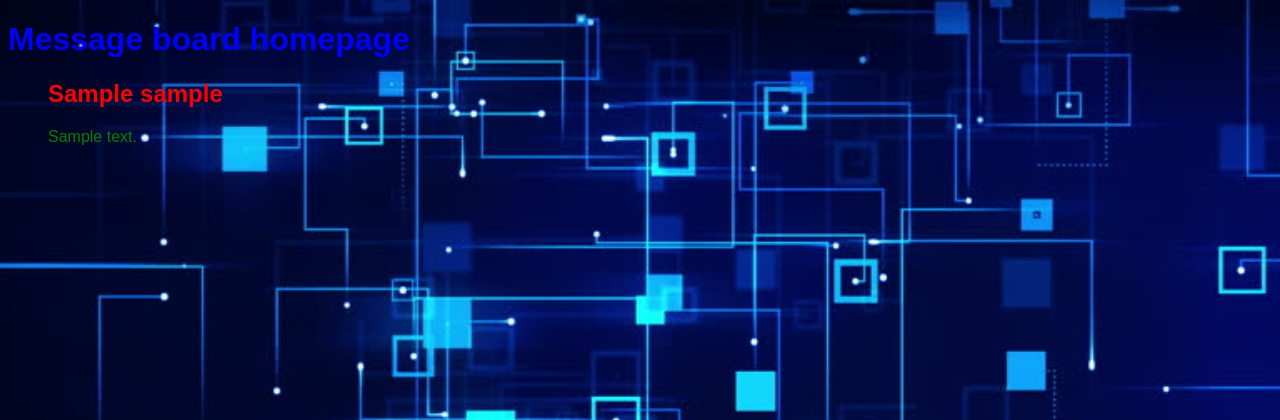
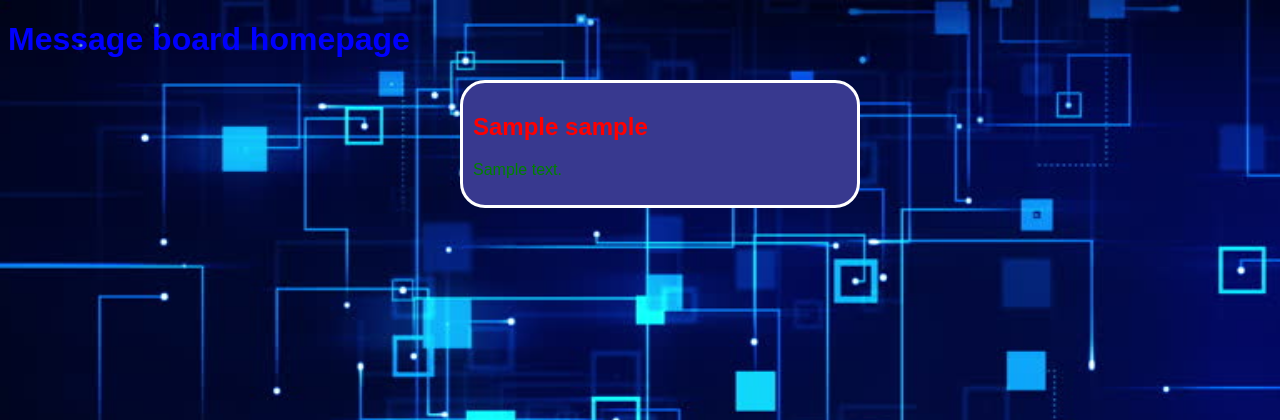
Before and after one commit to lazikos94/django-sql-react, a Django app: page / in a window 1280 px wide. Shown: the top 420 px of the page. Run offline with Django 3.2, Linux system fonts and the light colour scheme; tables that the repository leaves empty hold one stand-in row (values such as "Sample post").

Commit message:
css changes

```diff
--- a/sample/statics/css/style.css
+++ b/sample/statics/css/style.css
@@ -45,3 +45,17 @@ p{
 h1{
 	color: blue;
 }
+
+.post-entry{
+	width:400px;
+	height:auto;
+	margin: auto;
+	border-radius: 25px;
+	border-color:white;
+	border-style: solid;
+	background: rgba(56, 57, 143, 1);
+	position: relative;
+	color: #fff;
+	padding: 10px;
+	box-sizing: border-box;
+}
--- a/sample/templates/sample.html
+++ b/sample/templates/sample.html
@@ -7,9 +7,7 @@
     <link href="{% static 'css/style.css' %}" rel="stylesheet">
   </head>
   <body>
-
       {% block content %}
-
       <h1>Message board homepage</h1>
       <ul>
         {% for post in object_list %}
--- a/sqlsite/settings.py
+++ b/sqlsite/settings.py
@@ -79,7 +79,7 @@ DATABASES = {
         'ENGINE': 'django.db.backends.postgresql_psycopg2',
         'NAME':'SQLdb' ,
         'USER':'postgres',
-        'PASSWORD':'********',
+        'PASSWORD':'r3xulhrt',
         'PORT':'5432'
     }
 }
```
